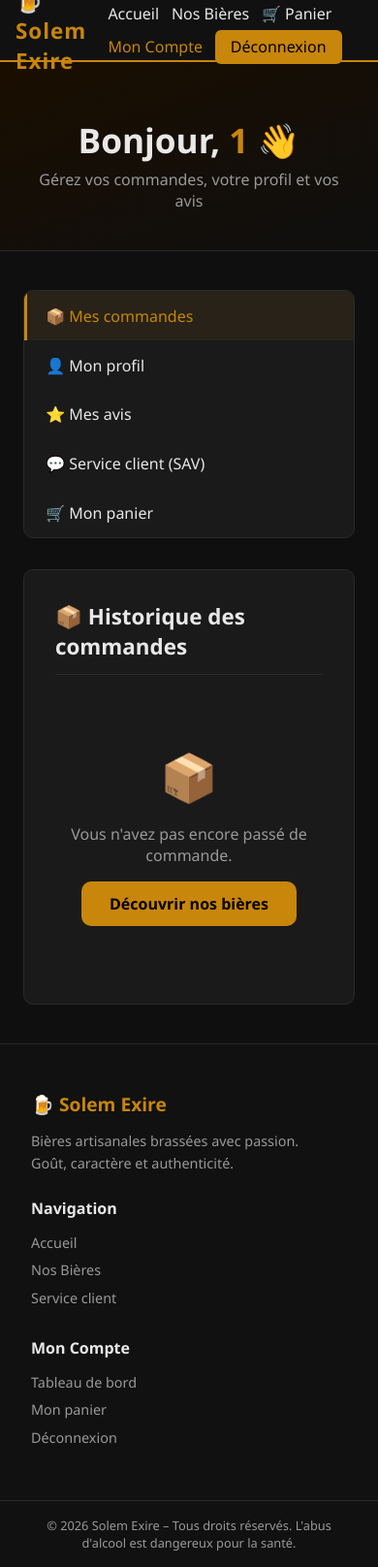
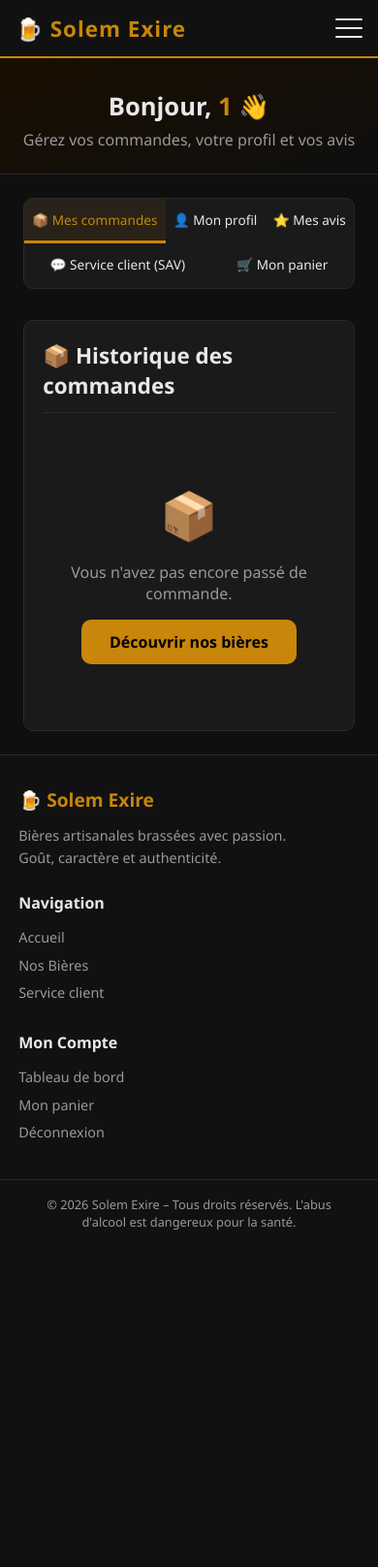
Before and after one commit to Nadirous/site-sae-solem-exire, a PHP site: page /dashboard.php in a window 390 px wide. Shown: the whole page at 97% size. After the commit the page ends 1268 px from the top, so only its background shows below. Run offline with PHP 8.4, Linux system fonts and the light colour scheme; the visitor is signed in with stand-in values (Sample User, id 1); data that the repository does not hold is empty.

Commit message:
Améliorer la compatibilité mobile du site
- Ajouter un menu hamburger animé dans la navbar (JS vanilla)
- Refonte complète de la section responsive CSS (768px et 420px)
- Table du panier scrollable horizontalement sur mobile
- Grille SAV et dashboard adaptées aux petits écrans
- Taille minimale des boutons (44px) pour les zones tactiles

https://claude.ai/code/session_011p8EUwvZZHvqx8KHaWfDi1

```diff
--- a/assets/css/style.css
+++ b/assets/css/style.css
@@ -544,13 +544,127 @@ main { flex: 1; }
     font-size: .8rem;
 }
 
+/* ===== Hamburger button ===== */
+.nav-toggle {
+    display: none;
+    flex-direction: column;
+    justify-content: space-between;
+    width: 28px;
+    height: 20px;
+    background: none;
+    border: none;
+    cursor: pointer;
+    padding: 0;
+    z-index: 200;
+}
+.nav-toggle span {
+    display: block;
+    height: 2px;
+    width: 100%;
+    background: var(--text);
+    border-radius: 2px;
+    transition: transform .3s, opacity .3s;
+}
+.nav-toggle.open span:nth-child(1) { transform: translateY(9px) rotate(45deg); }
+.nav-toggle.open span:nth-child(2) { opacity: 0; }
+.nav-toggle.open span:nth-child(3) { transform: translateY(-9px) rotate(-45deg); }
+
 /* ===== Responsive ===== */
 @media (max-width: 768px) {
-    .navbar { padding: 0 1rem; }
-    .nav-links { gap: .8rem; flex-wrap: wrap; }
-    .product-detail { grid-template-columns: 1fr; gap: 1.5rem; }
-    .dashboard-layout { grid-template-columns: 1fr; }
-    .footer-inner { grid-template-columns: 1fr; gap: 1.5rem; }
+    /* --- Navbar mobile --- */
+    .navbar {
+        padding: 0 1rem;
+        flex-wrap: wrap;
+        height: auto;
+        min-height: 60px;
+        position: relative;
+    }
+    .nav-toggle { display: flex; }
+    .nav-links {
+        display: none;
+        flex-direction: column;
+        width: 100%;
+        background: var(--bg-nav);
+        border-top: 1px solid var(--border);
+        padding: .5rem 0 1rem;
+        gap: 0;
+    }
+    .nav-links.open { display: flex; }
+    .nav-links li { width: 100%; }
+    .nav-links a {
+        display: block;
+        padding: .75rem 1.2rem;
+        border-left: 3px solid transparent;
+        font-size: 1rem;
+    }
+    .nav-links a:hover, .nav-links a.active {
+        border-left-color: var(--accent);
+        background: rgba(200,134,10,.08);
+    }
+    .btn-nav {
+        margin: .3rem 1rem 0;
+        text-align: center;
+        border-radius: 6px;
+        padding: .65rem 1rem !important;
+    }
+
+    /* --- Hero --- */
+    .hero { padding: 3rem 1.2rem; min-height: auto; }
+    .hero h1 { font-size: 2rem; }
+    .hero p { font-size: 1rem; }
+    .hero-actions { flex-direction: column; align-items: stretch; }
+    .hero-actions .btn { text-align: center; }
+
+    /* --- Sections --- */
+    .section { padding: 3rem 1.2rem; }
+    .section-title { font-size: 1.6rem; }
+
+    /* --- Product detail --- */
+    .product-detail { grid-template-columns: 1fr; gap: 1.5rem; padding: 0 1rem; margin: 1.5rem auto; }
+    .product-detail-placeholder { height: 250px; font-size: 4rem; }
+    .product-detail-info h1 { font-size: 1.5rem; }
+    .product-detail-price { font-size: 1.6rem; }
+
+    /* --- Cart table : scroll horizontal --- */
+    .cart-wrapper { padding: 0 1rem; margin: 1.5rem auto; }
+    .cart-table-wrap { overflow-x: auto; -webkit-overflow-scrolling: touch; }
+    .cart-table { min-width: 520px; }
+    .cart-summary { text-align: center; }
+    .cart-total { font-size: 1.3rem; }
+
+    /* --- Dashboard --- */
+    .dashboard-layout { grid-template-columns: 1fr; margin: 1.5rem auto; }
+    .dashboard-nav { display: flex; flex-wrap: wrap; border-radius: var(--radius); }
+    .dashboard-nav a { border-left: none; border-bottom: 3px solid transparent; flex: 1 1 auto; text-align: center; padding: .75rem .5rem; font-size: .85rem; }
+    .dashboard-nav a:hover, .dashboard-nav a.active { border-bottom-color: var(--accent); border-left-color: transparent; }
+    .dashboard-section { padding: 1.2rem; }
+    .data-table { font-size: .85rem; }
+    .data-table th, .data-table td { padding: .5rem .6rem; }
+
+    /* --- Forms --- */
     .form-row { grid-template-columns: 1fr; }
-    .hero h1 { font-size: 2rem; }
+    .auth-card { padding: 1.5rem; }
+    .page-header { padding: 2rem 1rem 1.5rem; }
+    .page-header h1 { font-size: 1.6rem; }
+
+    /* --- SAV --- */
+    .sav-grid { grid-template-columns: 1fr !important; }
+
+    /* --- Footer --- */
+    .footer-inner { grid-template-columns: 1fr; gap: 1.5rem; padding: 2rem 1.2rem; }
+
+    /* --- Confirm box --- */
+    .confirm-box { margin: 2rem 1rem; padding: 1.5rem; }
+    .confirm-box .confirm-icon { font-size: 3rem; }
+    .confirm-box h2 { font-size: 1.4rem; }
+
+    /* --- Buttons touch size --- */
+    .btn { min-height: 44px; display: inline-flex; align-items: center; justify-content: center; }
 }
+
+@media (max-width: 420px) {
+    .hero h1 { font-size: 1.7rem; }
+    .products-grid { grid-template-columns: 1fr; }
+    .features { grid-template-columns: 1fr; }
+    .reviews-grid { grid-template-columns: 1fr; }
+}
--- a/includes/header.php
+++ b/includes/header.php
@@ -16,7 +16,12 @@ $page_courante = basename($_SERVER['PHP_SELF']);
 
 <nav class="navbar">
     <a class="nav-brand" href="index.php">🍺 Solem Exire</a>
-    <ul class="nav-links">
+
+    <button class="nav-toggle" id="navToggle" aria-label="Menu" aria-expanded="false">
+        <span></span><span></span><span></span>
+    </button>
+
+    <ul class="nav-links" id="navLinks">
         <li><a href="index.php" <?= $page_courante === 'index.php' ? 'class="active"' : '' ?>>Accueil</a></li>
         <li><a href="produits.php" <?= $page_courante === 'produits.php' ? 'class="active"' : '' ?>>Nos Bières</a></li>
         <?php if (isset($_SESSION['compte_id'])): ?>
@@ -29,3 +34,23 @@ $page_courante = basename($_SERVER['PHP_SELF']);
         <?php endif; ?>
     </ul>
 </nav>
+
+<script>
+(function () {
+    var btn   = document.getElementById('navToggle');
+    var menu  = document.getElementById('navLinks');
+    btn.addEventListener('click', function () {
+        var open = menu.classList.toggle('open');
+        btn.classList.toggle('open', open);
+        btn.setAttribute('aria-expanded', open);
+    });
+    // Fermer le menu si on clique sur un lien
+    menu.querySelectorAll('a').forEach(function (a) {
+        a.addEventListener('click', function () {
+            menu.classList.remove('open');
+            btn.classList.remove('open');
+            btn.setAttribute('aria-expanded', false);
+        });
+    });
+})();
+</script>
--- a/panier.php
+++ b/panier.php
@@ -71,6 +71,7 @@ require_once 'includes/header.php';
             </div>
         <?php else: ?>
             <form method="POST">
+                <div class="cart-table-wrap">
                 <table class="cart-table">
                     <thead>
                         <tr>
```
